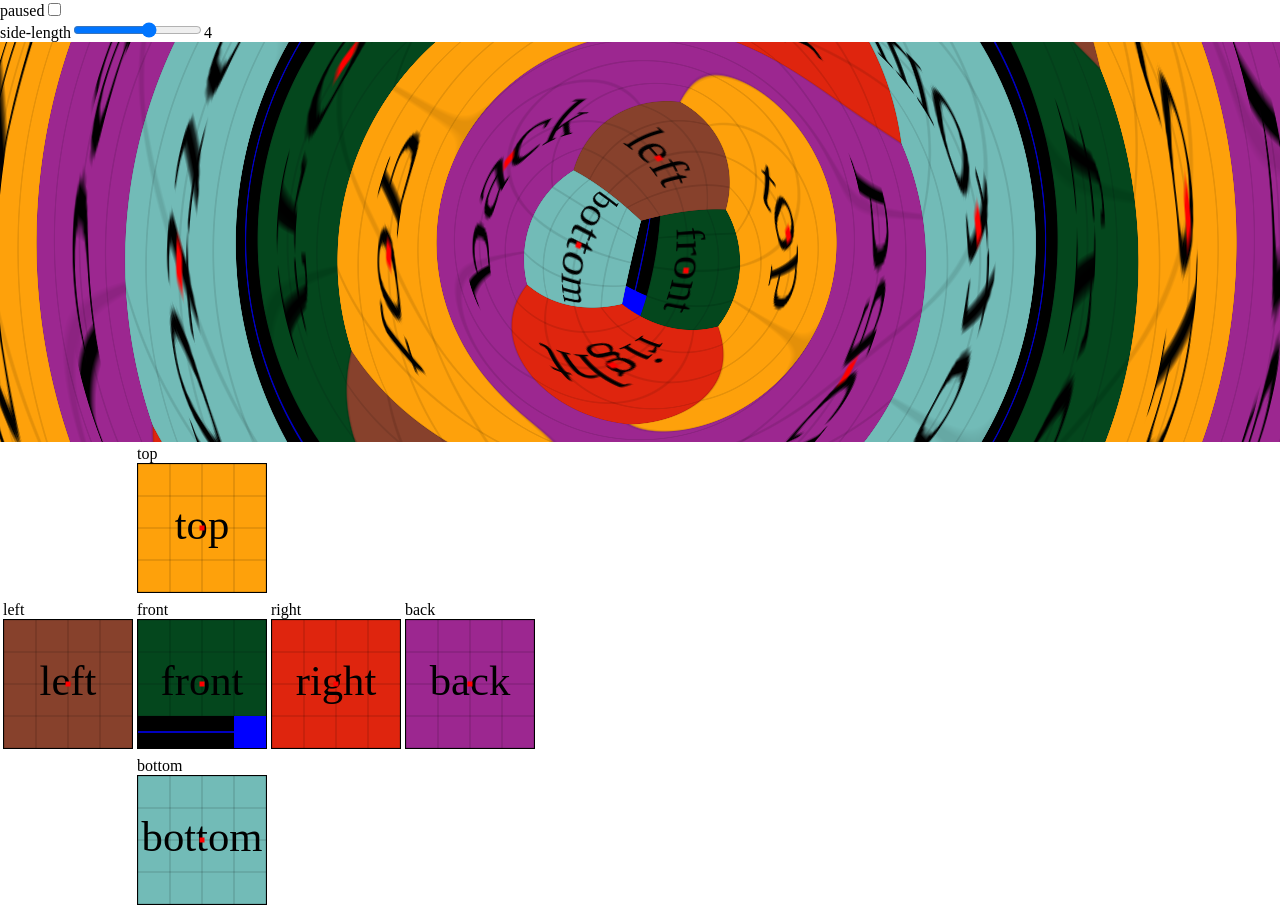
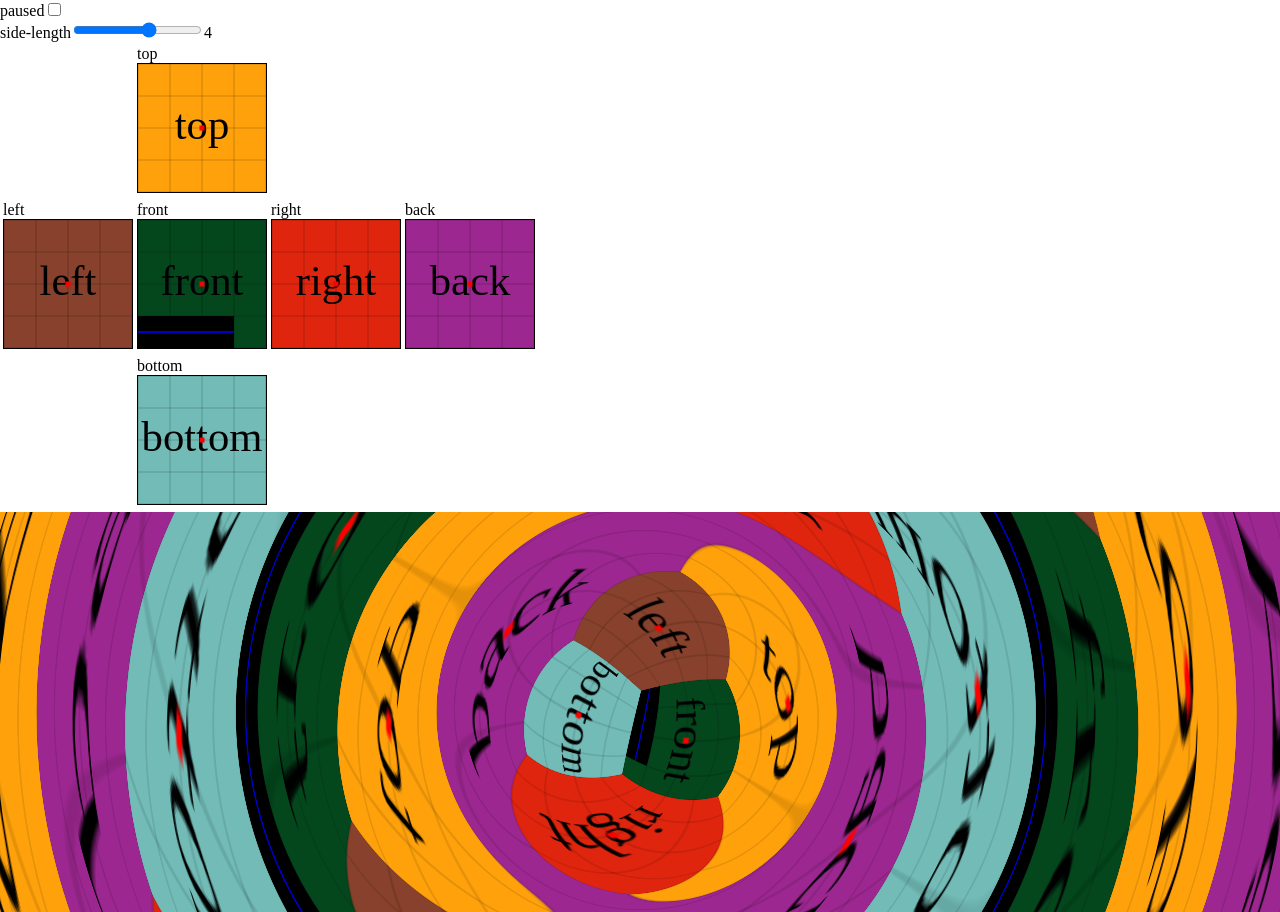
Before and after one commit to mast4461/fisheye-cube-snake, a Vue app: page / in a window 1280 px wide. Built offline with nearby package versions, Linux system fonts and the light colour scheme.

Commit message:
Refactored graphics.
Extracted canvases from projection component.

```diff
--- a/package.json
+++ b/package.json
@@ -10,6 +10,7 @@
     "lint": "eslint --ext .js,.vue src"
   },
   "dependencies": {
+    "lodash": "^4.17.4",
     "vue": "^2.1.0"
   },
   "devDependencies": {
--- /dev/null
+++ b/src/components/CubeMap.vue
@@ -0,0 +1,104 @@
+<template>
+<div>
+  <table>
+    <tr>
+      <td></td>
+      <td>
+        <p>top</p>
+        <drawable-canvas ref="top" name="top" :side-length="sideLength" color="rgb(254, 161, 11)"></drawable-canvas>
+      </td>
+      <td></td>
+      <td></td>
+    </tr>
+    <tr>
+      <td>
+        <p>left</p>
+        <drawable-canvas ref="left" name="left" :side-length="sideLength" color="rgb(135, 65, 44)"></drawable-canvas>
+      </td>
+      <td>
+        <p>front</p>
+        <drawable-canvas ref="front" name="front" :side-length="sideLength" color="rgb(4, 71, 29)"></drawable-canvas>
+      </td>
+      <td>
+        <p>right</p>
+        <drawable-canvas ref="right" name="right" :side-length="sideLength" color="rgb(223, 37, 14)"></drawable-canvas>
+      </td>
+      <td>
+        <p>back</p>
+        <drawable-canvas ref="back" name="back" :side-length="sideLength" color="rgb(156, 39, 144)"></drawable-canvas>
+      </td>
+    </tr>
+    <tr>
+      <td></td>
+      <td>
+        <p>bottom</p>
+        <drawable-canvas ref="bottom" name="bottom" :side-length="sideLength" color="rgb(114, 187, 183)"></drawable-canvas>
+      </td>
+      <td></td>
+      <td></td>
+    </tr>
+  </table>
+
+</div>
+</template>
+
+<!-- Add 'scoped' attribute to limit CSS to this component only -->
+<style lang="sass" scoped>
+#webgl-canvas
+  width: 100vw
+  height: 400px
+  display: block
+
+table p
+  margin: 0
+</style>
+
+<script>
+import DrawableCanvas from './DrawableCanvas';
+
+export default {
+  components: {
+    DrawableCanvas,
+  },
+
+  props: ['sideLength', 'snakeCells'],
+
+  computed: {
+    faces() {
+      return {
+        top: this.$refs.top.canvas,
+        left: this.$refs.left.canvas,
+        front: this.$refs.front.canvas,
+        right: this.$refs.right.canvas,
+        back: this.$refs.back.canvas,
+        bottom: this.$refs.bottom.canvas,
+      };
+    },
+
+    drawableCanvases() {
+      return [
+        this.$refs.top,
+        this.$refs.left,
+        this.$refs.front,
+        this.$refs.right,
+        this.$refs.back,
+        this.$refs.bottom,
+      ];
+    },
+  },
+
+  methods: {
+    draw() {
+      this.drawableCanvases.forEach(dc => dc.reset());
+      this.snakeCells.forEach((cell) => {
+        this.drawableCanvases[cell.faceIndex].fillCell(...cell.projectedPosition.asArray(), 'black', cell.type);
+      });
+    },
+  },
+
+  watch: {
+
+  },
+};
+
+</script>
--- a/src/components/DrawableCanvas.vue
+++ b/src/components/DrawableCanvas.vue
@@ -139,6 +139,10 @@ export default {
         height: v,
       };
     },
+
+    canvas() {
+      return this.$el;
+    },
   },
 
   mounted() {
--- a/src/components/Graphics.vue
+++ b/src/components/FisheyeProjection.vue
@@ -1,47 +1,5 @@
 <template>
-<div>
-  <canvas id="webgl-canvas" ref="webgl-canvas"></canvas>
-
-  <table>
-    <tr>
-      <td></td>
-      <td>
-        <p>top</p>
-        <drawable-canvas ref="top" name="top" :side-length="sideLength" color="rgb(254, 161, 11)"></drawable-canvas>
-      </td>
-      <td></td>
-      <td></td>
-    </tr>
-    <tr>
-      <td>
-        <p>left</p>
-        <drawable-canvas ref="left" name="left" :side-length="sideLength" color="rgb(135, 65, 44)"></drawable-canvas>
-      </td>
-      <td>
-        <p>front</p>
-        <drawable-canvas ref="front" name="front" :side-length="sideLength" color="rgb(4, 71, 29)"></drawable-canvas>
-      </td>
-      <td>
-        <p>right</p>
-        <drawable-canvas ref="right" name="right" :side-length="sideLength" color="rgb(223, 37, 14)"></drawable-canvas>
-      </td>
-      <td>
-        <p>back</p>
-        <drawable-canvas ref="back" name="back" :side-length="sideLength" color="rgb(156, 39, 144)"></drawable-canvas>
-      </td>
-    </tr>
-    <tr>
-      <td></td>
-      <td>
-        <p>bottom</p>
-        <drawable-canvas ref="bottom" name="bottom" :side-length="sideLength" color="rgb(114, 187, 183)"></drawable-canvas>
-      </td>
-      <td></td>
-      <td></td>
-    </tr>
-  </table>
-
-</div>
+<canvas id="webgl-canvas"></canvas>
 </template>
 
 <!-- Add 'scoped' attribute to limit CSS to this component only -->
@@ -63,11 +21,11 @@ table p
  * Based on http://webglfundamentals.org/webgl/lessons/webgl-2-textures.html
  */
 
+import forEach from 'lodash/forEach';
+
 import { loadShader, createProgram, resizeCanvasToDisplaySize } from '../scripts/webgl-utils-remix';
 
 import Vec3 from '../scripts/Vec3';
-
-import DrawableCanvas from './DrawableCanvas';
 
 import fragmentShaderSource from '../shaders/standard.frag';
 import vertexShaderSource from '../shaders/standard.vert';
@@ -132,14 +90,14 @@ function initializePositionAttribute(gl, program) {
   gl.vertexAttribPointer(positionLocation, size, type, normalize, stride, offset);
 }
 
-function initializeGpu(gl) {
+function initializeGpu(gl, faces) {
   const fs = loadShader(gl, fragmentShaderSource, gl.FRAGMENT_SHADER);
   const vs = loadShader(gl, vertexShaderSource, gl.VERTEX_SHADER);
 
   const program = createProgram(gl, [vs, fs]);
   gl.useProgram(program);
 
-  initializeCubemap(gl, program);
+  initializeCubemap(gl, program, faces);
   initializePositionAttribute(gl, program);
 
 
@@ -148,10 +106,23 @@ function initializeGpu(gl) {
   const v2Location = gl.getUniformLocation(program, 'u_v2');
   const v3Location = gl.getUniformLocation(program, 'u_v3');
 
-  return function draw(time, cubeMapSides, cameraDirection) {
+
+  const cubeMapSides = {
+    [gl.TEXTURE_CUBE_MAP_NEGATIVE_X]: faces.left,
+    [gl.TEXTURE_CUBE_MAP_POSITIVE_X]: faces.right,
+    [gl.TEXTURE_CUBE_MAP_NEGATIVE_Y]: faces.bottom,
+    [gl.TEXTURE_CUBE_MAP_POSITIVE_Y]: faces.top,
+    [gl.TEXTURE_CUBE_MAP_NEGATIVE_Z]: faces.back,
+    [gl.TEXTURE_CUBE_MAP_POSITIVE_Z]: faces.front,
+  };
+
+  return function draw(cameraDirection) {
     // Write the image data to the texture
-    cubeMapSides.forEach(([side, image]) => {
-      gl.texImage2D(side, 0, gl.RGBA, gl.RGBA, gl.UNSIGNED_BYTE, image);
+
+    forEach(cubeMapSides, (image, sideCode) => {
+      if (image) {
+        gl.texImage2D(sideCode, 0, gl.RGBA, gl.RGBA, gl.UNSIGNED_BYTE, image);
+      }
     });
 
     // Set the reference system
@@ -175,52 +146,38 @@ function initializeGpu(gl) {
 }
 
 export default {
-  components: {
-    DrawableCanvas,
+  props: ['cameraDirection', 'faces'],
+
+  data() {
+    return {
+      alive: true,
+    };
   },
 
-  props: ['cameraDirection', 'sideLength', 'headInfo', 'snakeCells'],
+  mounted() {
+    const gl = this.$el.getContext('webgl');
 
-  mounted() {
-    const gl = this.$refs['webgl-canvas'].getContext('webgl');
-
-    const cubeMapSides = [
-      [gl.TEXTURE_CUBE_MAP_NEGATIVE_X, 'left'],
-      [gl.TEXTURE_CUBE_MAP_POSITIVE_X, 'right'],
-      [gl.TEXTURE_CUBE_MAP_NEGATIVE_Y, 'bottom'],
-      [gl.TEXTURE_CUBE_MAP_POSITIVE_Y, 'top'],
-      [gl.TEXTURE_CUBE_MAP_NEGATIVE_Z, 'back'],
-      [gl.TEXTURE_CUBE_MAP_POSITIVE_Z, 'front'],
-    ];
-
-    const draw = initializeGpu(gl);
-    const loadedCubeMapSides = cubeMapSides.map(([side, ref]) => [side, this.$refs[ref].$el]);
-
-    const dcs = [ // Temporary!!!
-      'top',
-      'left',
-      'front',
-      'right',
-      'back',
-      'bottom',
-    ].map(v => this.$refs[v]);
+    const draw = initializeGpu(gl, this.faces);
 
     let averagedCameraDirection = this.cameraDirection;
     const decayfactor = 0.025;
 
-    const repeatDraw = (time) => {
-      dcs.forEach(dc => dc.reset());
-      this.$refs[this.headInfo.face].fillCell(...this.headInfo.position, 'blue');
-      this.snakeCells.forEach((cell) => {
-        dcs[cell.faceIndex].fillCell(...cell.projectedPosition.asArray(), 'black', cell.type);
-      });
+    const repeatDraw = () => {
+      if (this.alive) {
+        averagedCameraDirection = averagedCameraDirection
+          .mult(1 - decayfactor)
+          .add(this.cameraDirection.mult(decayfactor));
 
-      averagedCameraDirection = averagedCameraDirection.mult(1 - decayfactor).add(this.cameraDirection.mult(decayfactor));
+        draw(averagedCameraDirection);
 
-      draw(time * 4e-4, loadedCubeMapSides, averagedCameraDirection);
-      requestAnimationFrame(repeatDraw);
+        requestAnimationFrame(repeatDraw);
+      }
     };
     requestAnimationFrame(repeatDraw);
   },
+
+  beforeDestroy() {
+    this.alive = false;
+  },
 };
 </script>
--- a/src/components/Game.vue
+++ b/src/components/Game.vue
@@ -1,10 +1,17 @@
 <template>
-<graphics
-  :camera-direction="cameraDirection"
-  :side-length="sideLength"
-  :head-info="headInfo"
-  :snake-cells="snakeCells"
-></graphics>
+<div>
+  <cube-map
+    ref="cubeMap"
+    :side-length="sideLength"
+    :snake-cells="snakeCells"
+  ></cube-map>
+
+  <fisheye-projection
+    v-if="isMounted"
+    :camera-direction="cameraDirection"
+    :faces="cubeMapFaces"
+  ></fisheye-projection>
+</div>
 </template>
 
 <style>
@@ -12,9 +19,12 @@
 </style>
 
 <script>
+import forEach from 'lodash/forEach';
+
 import Face from '../scripts/Face';
 import Vec3 from '../scripts/Vec3';
-import Graphics from './Graphics';
+import FisheyeProjection from './FisheyeProjection';
+import CubeMap from './CubeMap';
 
 function getFaceIndex(p, s) {
   // Coordinate system centered at corner where faces front, left and bottom meet
@@ -48,22 +58,32 @@ function createFaces(s) {
   ];
 }
 
+function initialState(sideLength) {
+  console.log('Resetting with sideLength:', sideLength);
+
+  const data = {
+    faces: createFaces(sideLength),
+    position: new Vec3(-1, 0, 0),
+    velocity: new Vec3(0, 1, 0),
+    turnFactor: 0,
+    snakeCells: [],
+    maxLength: 3,
+    isMounted: false,
+  };
+
+  return data;
+}
+
 export default {
   data() {
-    return {
-      faces: null,
-      position: null,
-      velocity: null,
-      turnFactor: null,
-      snakeCells: null,
-      maxLength: null,
-    };
+    return initialState(this.sideLength);
   },
 
   props: ['sideLength'],
 
   components: {
-    Graphics,
+    FisheyeProjection,
+    CubeMap,
   },
 
   computed: {
@@ -84,13 +104,8 @@ export default {
       return this.faces[this.faceIndex];
     },
 
-    headInfo() {
-      const faceNames = ['top', 'left', 'front', 'right', 'back', 'bottom'];
-
-      return {
-        face: faceNames[this.faceIndex],
-        position: this.currentFace.project(this.position).asArray(),
-      };
+    cubeMapFaces() {
+      return this.$refs.cubeMap.faces;
     },
   },
 
@@ -114,7 +129,7 @@ export default {
         this.snakeCells.pop();
       }
 
-      console.log(this.snakeCells.map(v => v.position.toString()));
+      // console.log(this.snakeCells.map(v => v.position.toString()));
 
       // Calculate new position and velocity
       const navigationResult = this.navigate();
@@ -125,6 +140,12 @@ export default {
       this.position = navigationResult.position;
       this.velocity = navigationResult.velocity;
       this.turnFactor = 0;
+
+      this.draw();
+    },
+
+    draw() {
+      this.$refs.cubeMap.draw();
     },
 
     navigate() {
@@ -160,6 +181,7 @@ export default {
       } else if (turnFactor === 0 && p1.y === p2.y) {
         type = 1;
       }
+
       return {
         position: currentPosition,
         face,
@@ -169,14 +191,11 @@ export default {
       };
     },
 
-    reset(sideLength = this.sideLength) {
-      console.log('Resetting with sideLength:', sideLength);
-      this.faces = createFaces(sideLength);
-      this.position = new Vec3(-1, 0, 0);
-      this.velocity = new Vec3(0, 1, 0);
-      this.turnFactor = 0;
-      this.snakeCells = [];
-      this.maxLength = 3;
+    reset() {
+      forEach(initialState(this.sideLength), (value, key) => {
+        this[key] = value;
+      });
+      this.isMounted = true;
 
       for (let i = 0; i < this.maxLength; i += 1) {
         this.tick();
@@ -184,8 +203,8 @@ export default {
     },
   },
 
-  created() {
-    this.reset();
+  mounted() {
+    this.reset(this.sideLength);
   },
 
   watch: {
```
